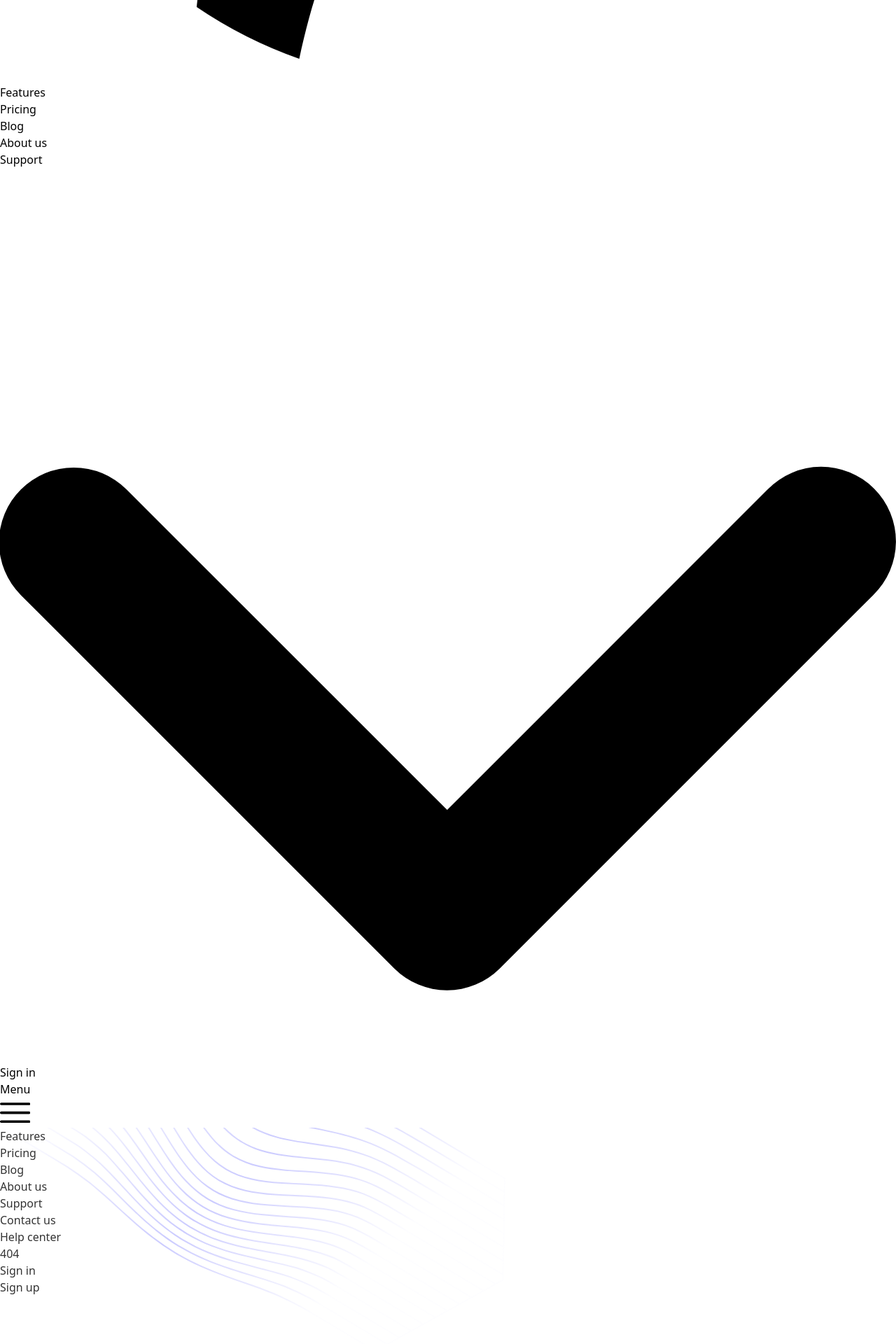
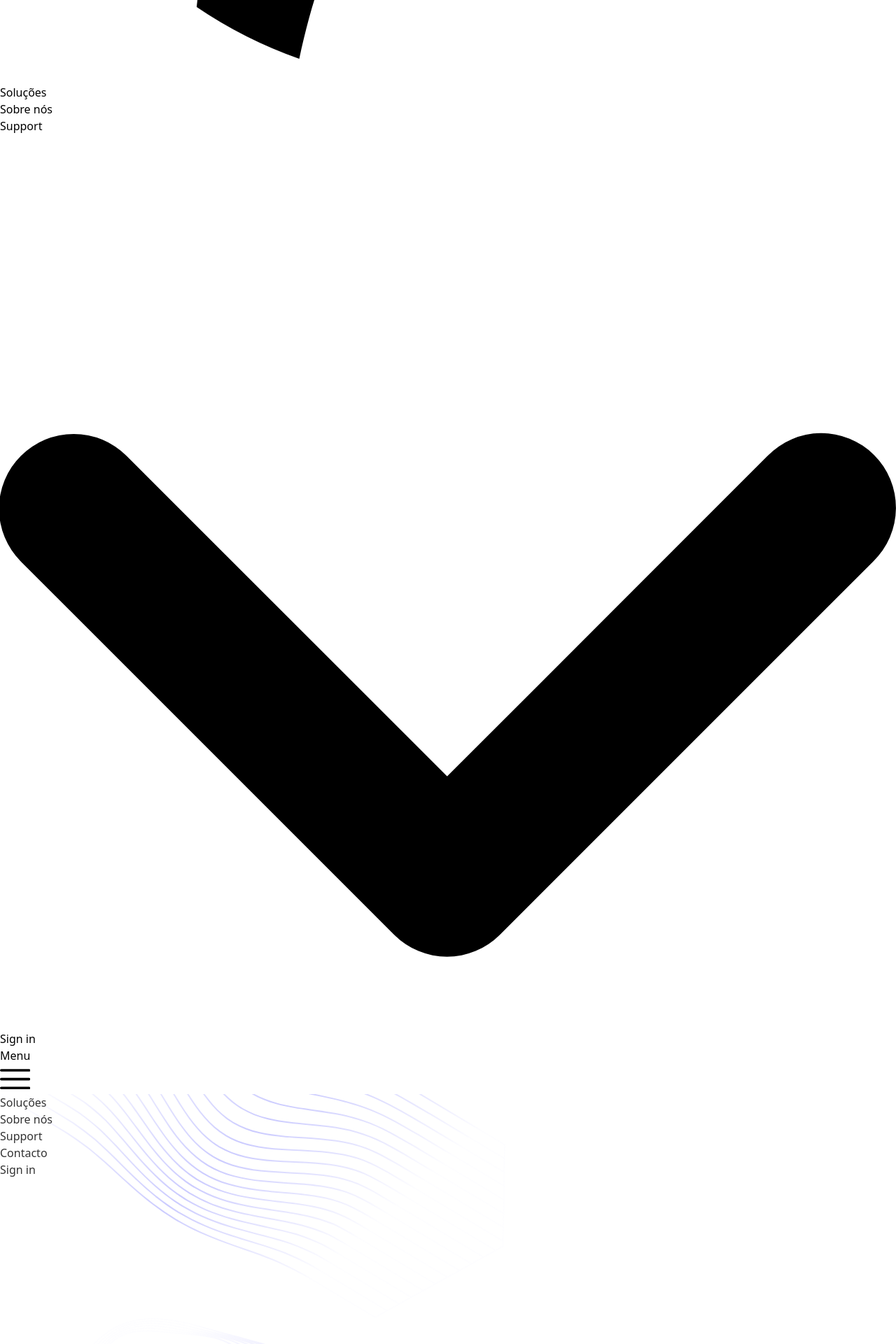
Before and after one commit to MatchCategory/matchcategory.github.io, a Vue app: page / in a window 1280 px wide. Shown: the part 1160-3080 px from the top of the page at 70% size. Built offline with nearby package versions, Linux system fonts and the light colour scheme.

Commit message:
Initial commit

```diff
--- a/src/partials/Header.vue
+++ b/src/partials/Header.vue
@@ -19,28 +19,28 @@
           <!-- Desktop menu links -->
           <ul class="flex grow justify-end flex-wrap items-center">
             <li>
-              <router-link to="/features" class="text-gray-300 hover:text-gray-200 px-4 py-2 flex items-center transition duration-150 ease-in-out">Features</router-link>
+              <router-link to="/features" class="text-gray-300 hover:text-gray-200 px-4 py-2 flex items-center transition duration-150 ease-in-out">Soluções</router-link>
             </li>
+<!--            <li>-->
+<!--              <router-link to="/pricing" class="text-gray-300 hover:text-gray-200 px-4 py-2 flex items-center transition duration-150 ease-in-out">Pricing</router-link>-->
+<!--            </li>-->
+<!--            <li>-->
+<!--              <router-link to="/blog" class="text-gray-300 hover:text-gray-200 px-4 py-2 flex items-center transition duration-150 ease-in-out">Blog</router-link>-->
+<!--            </li>-->
             <li>
-              <router-link to="/pricing" class="text-gray-300 hover:text-gray-200 px-4 py-2 flex items-center transition duration-150 ease-in-out">Pricing</router-link>
-            </li>
-            <li>
-              <router-link to="/blog" class="text-gray-300 hover:text-gray-200 px-4 py-2 flex items-center transition duration-150 ease-in-out">Blog</router-link>
-            </li>
-            <li>
-              <router-link to="/about" class="text-gray-300 hover:text-gray-200 px-4 py-2 flex items-center transition duration-150 ease-in-out">About us</router-link>
+              <router-link to="/about" class="text-gray-300 hover:text-gray-200 px-4 py-2 flex items-center transition duration-150 ease-in-out">Sobre nós</router-link>
             </li>
             <!-- 1st level: hover -->
             <Dropdown title="Support">
               <li>
-                <router-link to="/contact" class="font-medium text-sm text-gray-400 hover:text-purple-600 flex py-2 px-4 leading-tight">Contact us</router-link>
+                <router-link to="/contact" class="font-medium text-sm text-gray-400 hover:text-purple-600 flex py-2 px-4 leading-tight">Contacto</router-link>
               </li>
-              <li>
-                <router-link to="/help" class="font-medium text-sm text-gray-400 hover:text-purple-600 flex py-2 px-4 leading-tight">Help center</router-link>
-              </li>
-              <li>
-                <router-link to="/404" class="font-medium text-sm text-gray-400 hover:text-purple-600 flex py-2 px-4 leading-tight">404</router-link>
-              </li>
+<!--              <li>-->
+<!--                <router-link to="/help" class="font-medium text-sm text-gray-400 hover:text-purple-600 flex py-2 px-4 leading-tight">Help center</router-link>-->
+<!--              </li>-->
+<!--              <li>-->
+<!--                <router-link to="/404" class="font-medium text-sm text-gray-400 hover:text-purple-600 flex py-2 px-4 leading-tight">404</router-link>-->
+<!--              </li>-->
             </Dropdown>
           </ul>
 
@@ -73,37 +73,37 @@
           <nav id="mobile-nav" ref="mobileNav" class="absolute top-full z-20 left-0 w-full px-4 sm:px-6 overflow-hidden transition-all duration-300 ease-in-out" :style="[ mobileNavOpen ? { maxHeight: $refs.mobileNav.scrollHeight + 'px', opacity: 1 } : { maxHeight: 0, opacity: .8 } ]">
             <ul class="bg-gray-800 px-4 py-2">
               <li>
-                <router-link to="/features" class="flex text-gray-300 hover:text-gray-200 py-2">Features</router-link>
+                <router-link to="/features" class="flex text-gray-300 hover:text-gray-200 py-2">Soluções</router-link>
               </li>
+<!--              <li>-->
+<!--                <router-link to="/pricing" class="flex text-gray-300 hover:text-gray-200 py-2">Pricing</router-link>-->
+<!--              </li>-->
+<!--              <li>-->
+<!--                <router-link to="/blog" class="flex text-gray-300 hover:text-gray-200 py-2">Blog</router-link>-->
+<!--              </li>-->
               <li>
-                <router-link to="/pricing" class="flex text-gray-300 hover:text-gray-200 py-2">Pricing</router-link>
-              </li>
-              <li>
-                <router-link to="/blog" class="flex text-gray-300 hover:text-gray-200 py-2">Blog</router-link>
-              </li>
-              <li>
-                <router-link to="/about" class="flex text-gray-300 hover:text-gray-200 py-2">About us</router-link>
+                <router-link to="/about" class="flex text-gray-300 hover:text-gray-200 py-2">Sobre nós</router-link>
               </li>
               <li class="py-2 my-2 border-t border-b border-gray-700">
                 <span class="flex text-gray-300 py-2">Support</span>
                 <ul class="pl-4">
                   <li>
-                    <router-link to="/contact" class="text-sm flex font-medium text-gray-400 hover:text-gray-200 py-2">Contact us</router-link>
+                    <router-link to="/contact" class="text-sm flex font-medium text-gray-400 hover:text-gray-200 py-2">Contacto</router-link>
                   </li>
-                  <li>
-                    <router-link to="/help" class="text-sm flex font-medium text-gray-400 hover:text-gray-200 py-2">Help center</router-link>
-                  </li>
-                  <li>
-                    <router-link to="/404" class="text-sm flex font-medium text-gray-400 hover:text-gray-200 py-2">404</router-link>
-                  </li>
+<!--                  <li>-->
+<!--                    <router-link to="/help" class="text-sm flex font-medium text-gray-400 hover:text-gray-200 py-2">Help center</router-link>-->
+<!--                  </li>-->
+<!--                  <li>-->
+<!--                    <router-link to="/404" class="text-sm flex font-medium text-gray-400 hover:text-gray-200 py-2">404</router-link>-->
+<!--                  </li>-->
                 </ul>
               </li>
               <li>
                 <router-link to="/signin" class="flex font-medium w-full text-purple-600 hover:text-gray-200 py-2 justify-center">Sign in</router-link>
               </li>
-              <li>
-                <router-link to="/signup" class="font-medium w-full inline-flex items-center justify-center border border-transparent px-4 py-2 my-2 rounded-sm text-white bg-purple-600 hover:bg-purple-700 transition duration-150 ease-in-out">Sign up</router-link>
-              </li>
+<!--              <li>-->
+<!--                <router-link to="/signup" class="font-medium w-full inline-flex items-center justify-center border border-transparent px-4 py-2 my-2 rounded-sm text-white bg-purple-600 hover:bg-purple-700 transition duration-150 ease-in-out">Sign up</router-link>-->
+<!--              </li>-->
             </ul>
           </nav>
 
```
